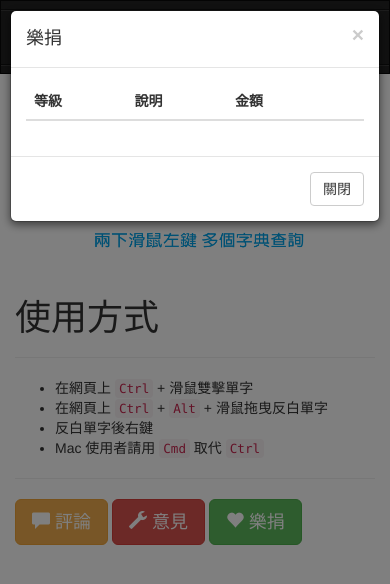
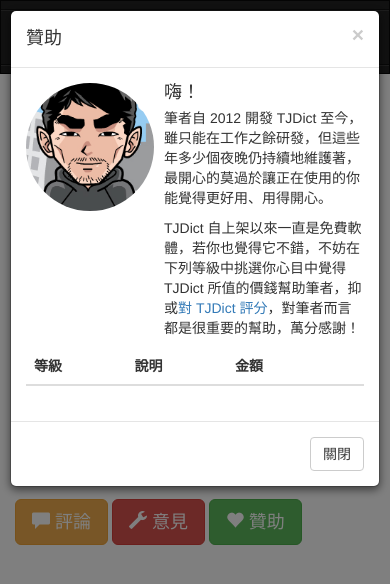
Before and after one commit to tonytonyjan/TJDict, a browser extension: page index.html in a window 390 px wide. Both pictures are taken after a click on the link "地方的筆者需要你的幫助". Drawn offline with Linux system fonts and the light colour scheme.

Commit message:
更新贊助文字

```diff
--- a/index.html
+++ b/index.html
@@ -38,7 +38,7 @@
           <li><a href="#" data-toggle="modal" data-target="#modal_about" data-track-click="nav_about"><span class="glyphicon glyphicon-question-sign"></span> 關於</a></li>
           <li><a href="#" data-toggle="modal" data-target="#modal_setting" data-track-click="nav_setting"><span class="glyphicon glyphicon-cog"></span> 設定</a></li>
           <li><a href="#" data-toggle="modal" data-target="#modal_faq" data-track-click="nav_faq"><span class="glyphicon glyphicon-question-sign"></span> FAQ</a></li>
-          <li><a id="nav_donate" href="#" data-toggle="modal" data-target="#modal_donate" data-track-click="nav_donate"><span class="glyphicon glyphicon-heart"></span> 樂捐</a></li>
+          <li><a id="nav_donate" href="#" data-toggle="modal" data-target="#modal_donate" data-track-click="nav_donate"><span class="glyphicon glyphicon-heart"></span> 贊助</a></li>
         </ul>
       </div><!-- /.navbar-collapse -->
     </div><!-- /.container-fluid -->
@@ -67,7 +67,7 @@
         <hr>
         <a href="https://chrome.google.com/webstore/detail/caafmojgjlbflohillejdmnghkpcjjpp/reviews" target="_blank" class="btn btn-warning btn-lg" role="button" data-track-click="reviews"><span class="glyphicon glyphicon-comment"></span> 評論</a>
         <a href="https://chrome.google.com/webstore/detail/caafmojgjlbflohillejdmnghkpcjjpp/support" target="_blank" class="btn btn-danger btn-lg" role="button" data-track-click="support"> <span class="glyphicon glyphicon-wrench"></span> 意見</a>
-        <a href="#" class="btn btn-success btn-lg" role="button" data-toggle="modal" data-target="#modal_donate" data-track-click="donate"> <span class="glyphicon glyphicon-heart"></span> 樂捐</a>
+        <a href="#" class="btn btn-success btn-lg" role="button" data-toggle="modal" data-target="#modal_donate" data-track-click="donate"> <span class="glyphicon glyphicon-heart"></span> 贊助</a>
       </div>
     </div>
   </div>
@@ -203,9 +203,19 @@
       <div class="modal-content">
         <div class="modal-header">
           <button type="button" class="close" data-dismiss="modal"><span aria-hidden="true">&times;</span><span class="sr-only">關閉</span></button>
-          <h4 class="modal-title">樂捐</h4>
+          <h4 class="modal-title">贊助</h4>
         </div>
         <div class="modal-body">
+          <div class="media">
+            <div class="media-left">
+              <a href="#"><img class="media-object img-circle" src="/img/avatar.png" height="128"></a>
+            </div>
+            <div class="media-body">
+              <h4 class="media-heading">嗨！</h4>
+              <p>筆者自 2012 開發 TJDict 至今，雖只能在工作之餘研發，但這些年多少個夜晚仍持續地維護著，最開心的莫過於讓正在使用的你能覺得更好用、用得開心。</p>
+              <p>TJDict 自上架以來一直是免費軟體，若你也覺得它不錯，不妨在下列等級中挑選你心目中覺得 TJDict 所值的價錢幫助筆者，抑或<a href="https://chrome.google.com/webstore/detail/caafmojgjlbflohillejdmnghkpcjjpp/reviews" target="_blank">對 TJDict 評分</a>，對筆者而言都是很重要的幫助，萬分感謝！</p>
+            </div>
+          </div>
           <table id="donate_table" class="table">
             <thead>
               <tr><th>等級</th><th>說明</th><th>金額</th><th></th></tr>
--- a/js/modules/donate.js
+++ b/js/modules/donate.js
@@ -19,7 +19,7 @@
       var product = data.response.details.inAppProducts[i];
       var localeData = product.localeData[0];
       var price = product.prices[0]
-      var row = $('<tr><td>' + localeData.title + '</td><td>' + localeData.description +'</td><td>' + price.valueMicros / 1000000 + '</td><td><a href="#" class="btn btn-success donate-btn" data-sku="' + product.sku + '" data-track-click="' + product.sku + '">贊助</a></td></tr>');
+      var row = $('<tr><td>' + localeData.title + '</td><td>' + localeData.description +'</td><td>' + price.valueMicros / 1000000 + '</td><td><a href="#" class="btn btn-success donate-btn" data-sku="' + product.sku + '" data-track-click="' + product.sku + '">付款</a></td></tr>');
       row.find('[data-track-click]').click(Logger.onTrackClick);
       $('#donate_table > tbody').append(row);
     }
@@ -66,7 +66,7 @@
       if(purchase.state == 'ACTIVE')
         $('[data-sku="' + purchase.sku + '"]')
           .removeClass('btn-success').addClass('btn-warning')
-          .attr('disabled', 'disabled').text('已贊助');
+          .attr('disabled', 'disabled').text('已付');
     }
   },
 
```
Lines whose indentation alone changed are shown as unchanged.
